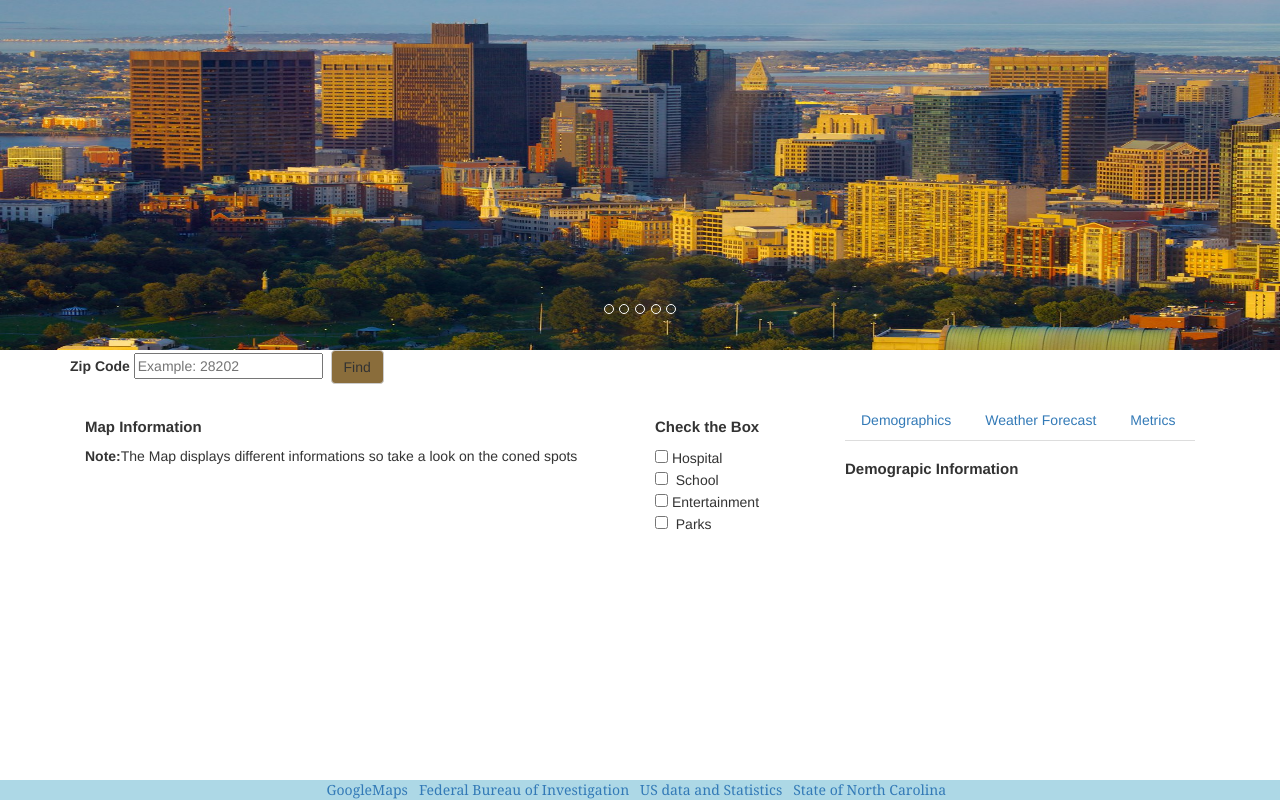
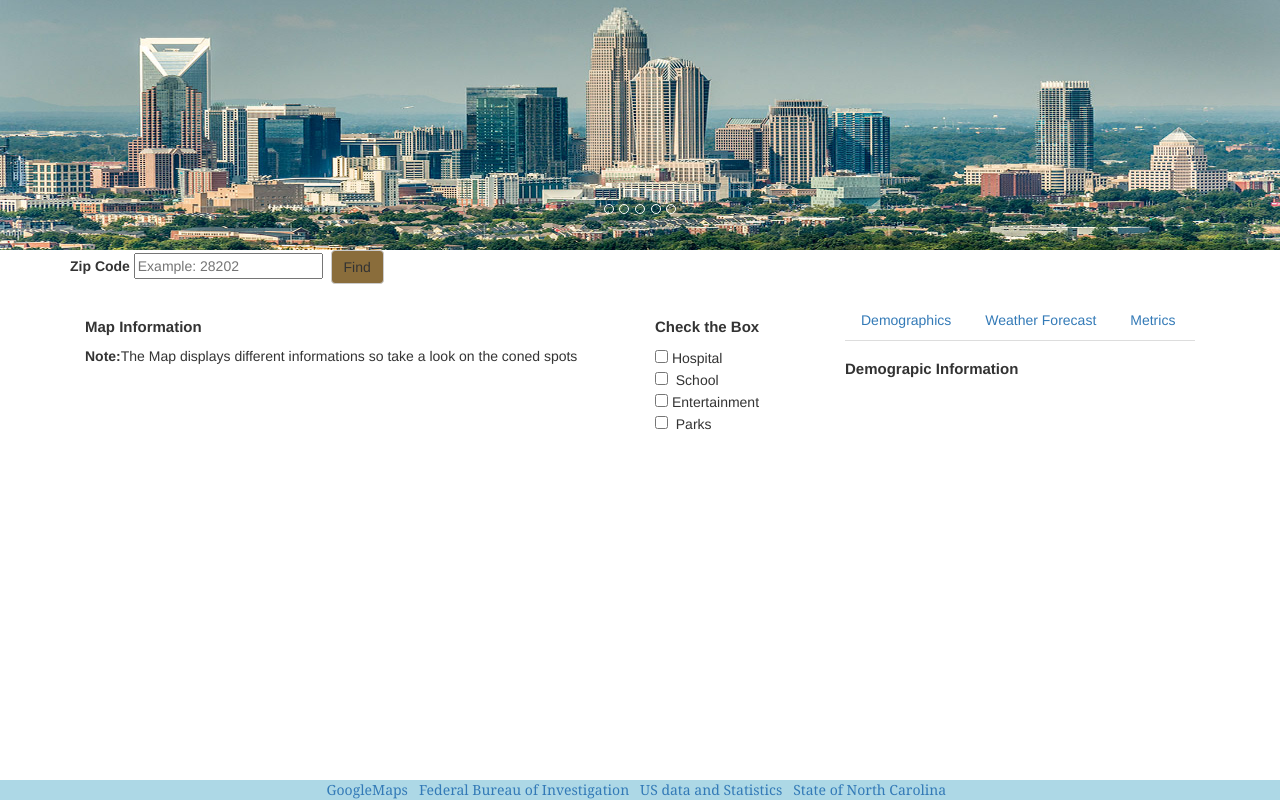
Before and after one commit to wfkinnc/ZIP-TELL-ALL, a plain HTML site: page index.html in a window 1280 px wide. Drawn offline with nearby package versions, Linux system fonts and the light colour scheme; some packages are replaced by stand-ins of ours; no server answers.

Commit message:
Close to Final Version, 10/21/17 @ 11:38

```diff
--- a/index.html
+++ b/index.html
@@ -197,7 +197,7 @@
     div#slider figure img {
         width: 20%;
         float: left;
-        height: 350px;
+        height: 250px;
     }
 
     div#slider figure {
@@ -225,27 +225,27 @@
 
         <div id="slider">
             <figure>
-                <img src='images/califonia.jpeg' alt>
+                <img src='images/charlotte.jpeg' alt>
                 <div class="carousel-caption">
                       <h1> Zip Code Tell All!</h1>
-                    <h4><em>Explore locations and get statistical data using ZipCode</em></h4>
+                    <h4> <em>Explore locations and get statistical data using ZipCode</em></h4>
                </div>
                 <img src='images/charlotte.jpeg' alt>
                 <div class="carousel-caption">
                     <h1> Zip Code Tell All!</h1>
                     <h4> <em>Explore locations and get statistical data using ZipCode</em></h4>
                 </div>
-                <img src='images/atlanta.jpeg' alt>
+                <img src='images/charlotte.jpeg' alt>
                 <div class="carousel-caption">
                     <h1> Zip Code Tell All!</h1>
                     <h4> <em>Explore locations and get statistical data using ZipCode</em></h4>
                 </div>
-                <img src='images/hawai.jpeg' alt>
+                <img src='images/charlotte.jpeg' alt>
                 <div class="carousel-caption">
                       <h1> Zip Code Tell All!</h1>
                     <h4> <em>Explore locations and get statistical data using ZipCode</em></h4>
               </div>
-                <img src='images/asheville.jpeg' alt>
+                <img src='images/charlotte.jpeg' alt>
                 <div class="carousel-caption">
                       <h1> Zip Code Tell All!</h1>
                     <h4> <em>Explore locations and get statistical data using ZipCode</em></h4>
```
Lines whose indentation alone changed are shown as unchanged.
